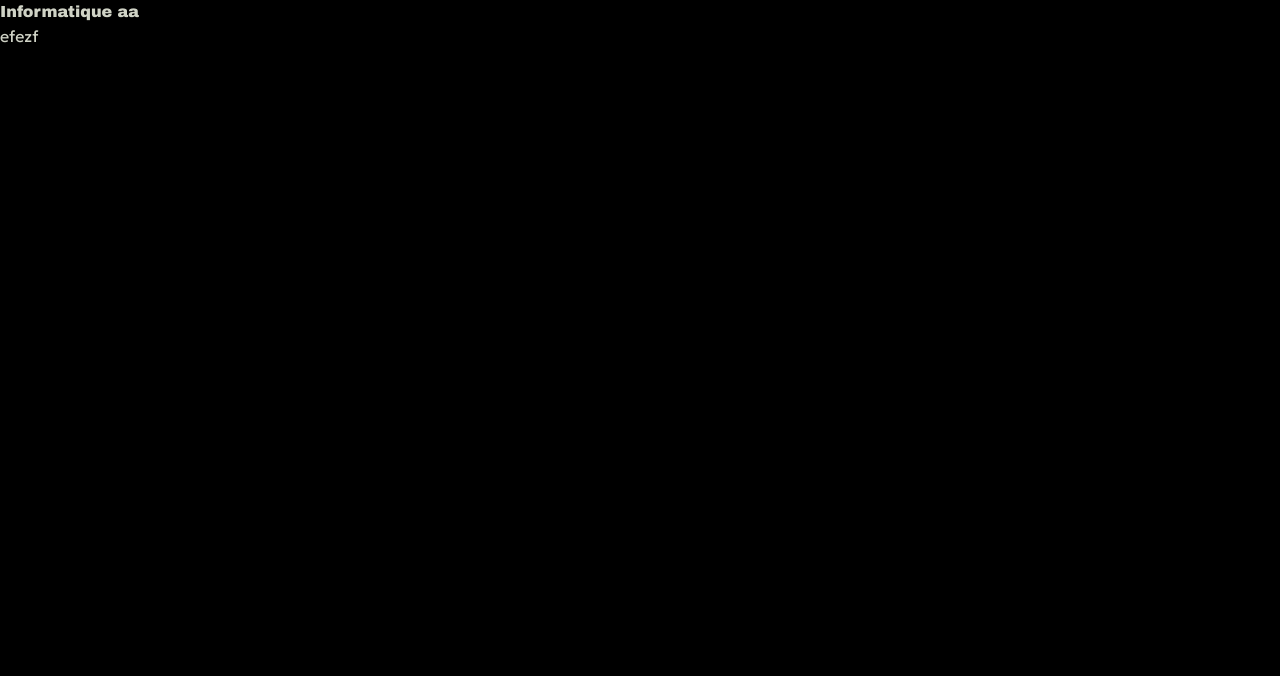
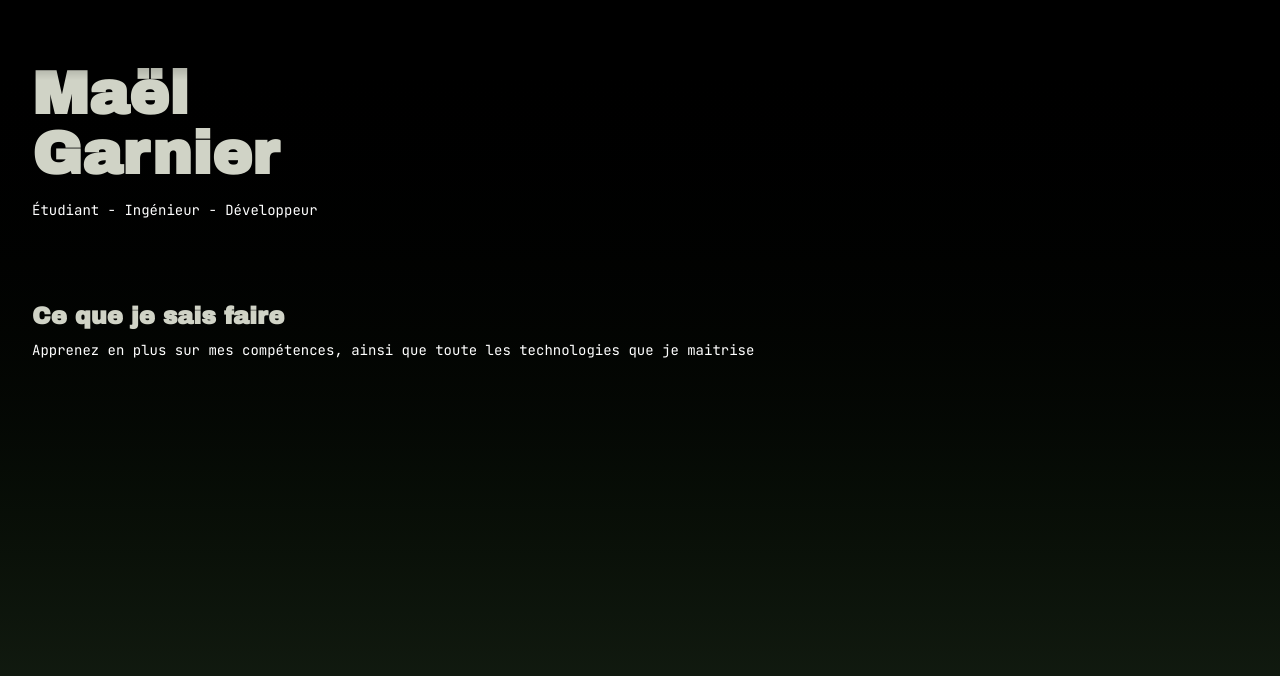
Before and after one commit to mael-grn/lightness, a Next.js app: page /1 in a window 1280 px wide. Shown: the top 676 px of the page. Built offline with nearby package versions, Linux system fonts and the light colour scheme.

Commit message:
ajout du style et des premiers elements

```diff
--- a/app/[lang]/page.tsx
+++ b/app/[lang]/page.tsx
@@ -9,9 +9,14 @@ export default async function Home({ params }: Props) {
     const { lang } = await params;
     const dict = await getDictionary(lang);
   return (
-    <div>
-        <h1>{dict.ui.description}</h1>
-  efezf
+    <div className={"flex flex-col gap-4"}>
+        <h1 className={"text-6xl font-bold "}>Maël<br/>Garnier</h1>
+        <p className={"text-sm"}>{dict.ui.intro.description}</p>
+
+        <section className={"flex flex-col gap-2 mt-16"}>
+            <h2 className={"text-2xl font-bold"}>{dict.ui.competences.titre}</h2>
+            <p className={"text-sm"}>{dict.ui.competences.description}</p>
+        </section>
     </div>
   );
 }
--- a/app/dictionnaires/en.json
+++ b/app/dictionnaires/en.json
@@ -1,5 +1,7 @@
 {
   "ui": {
-    "description": "Informatique bb"
+    "intro": {
+      "description": "Étudiant - Ingénieur - Développeur"
+    }
   }
 }
--- a/app/dictionnaires/fr.json
+++ b/app/dictionnaires/fr.json
@@ -1,5 +1,11 @@
 {
   "ui": {
-    "description": "Informatique aa"
+    "intro": {
+      "description": "Étudiant - Ingénieur - Développeur"
+    },
+    "competences": {
+      "titre": "Ce que je sais faire",
+      "description": "Apprenez en plus sur mes compétences, ainsi que toute les technologies que je maitrise"
+    }
   }
 }
--- a/app/globals.css
+++ b/app/globals.css
@@ -14,12 +14,15 @@
 }
 
 body {
-  background: var(--background);
   color: var(--foreground);
   font-family: Geologica, Helvetica, sans-serif;
 }
 
 h1, h2, h3 {
   font-family: Archivo Black, Helvetica, sans-serif;
+}
 
+p {
+  font-family: JetBrains Mono, Helvetica, sans-serif;
+  color: white;
 }
--- a/app/layout.tsx
+++ b/app/layout.tsx
@@ -1,5 +1,5 @@
-import type { Metadata } from "next";
-import { Archivo_Black, JetBrains_Mono, Geologica } from "next/font/google";
+import type {Metadata} from "next";
+import {Archivo_Black, JetBrains_Mono, Geologica} from "next/font/google";
 import "./globals.css";
 
 const Archivo = Archivo_Black({
@@ -22,13 +22,16 @@ export const metadata: Metadata = {
     description: "Mon portfolio",
 };
 
-export default function RootLayout({ children }: LayoutProps<"/">) {
+export default function RootLayout({children}: LayoutProps<"/">) {
     return (
         <html
             lang="fr"
             className={`${Jetbrains.variable} ${Archivo.variable} ${Geologicaa.variable} h-full antialiased`}
         >
-      <body className="min-h-full flex flex-col">{children}</body>
+        <body className="min-h-full bg-linear-to-b from-background to-[#182316] w-full pt-16 p-8 flex flex-col">
+        <div className={"fixed top-0 left-0 w-full h-20 bg-linear-to-b from-background to-transparent"}></div>
+        {children}
+        </body>
         </html>
     );
 }
--- a/middleware.ts
+++ /dev/null
@@ -1,43 +0,0 @@
-// middleware.ts
-import { NextResponse } from 'next/server';
-import type { NextRequest } from 'next/server';
-import { match } from '@formatjs/intl-localematcher';
-import Negotiator from 'negotiator';
-
-const locales = ['fr', 'en'];
-const defaultLocale = 'fr';
-
-function getLocale(request: NextRequest): string {
-    const negotiatorHeaders: Record<string, string> = {};
-    request.headers.forEach((value, key) => (negotiatorHeaders[key] = value));
-
-    const languages = new Negotiator({ headers: negotiatorHeaders }).languages();
-
-    try {
-        return match(languages, locales, defaultLocale);
-    } catch {
-        return defaultLocale;
-    }
-}
-
-export function middleware(request: NextRequest) {
-    const { pathname } = request.nextUrl;
-
-    // Vérifie si le pathname contient déjà une langue supportée
-    const pathnameHasLocale = locales.some(
-        (locale) => pathname.startsWith(`/${locale}/`) || pathname === `/${locale}`
-    );
-
-    if (pathnameHasLocale) return NextResponse.next();
-
-    // Détection de la langue du navigateur et redirection
-    const locale = getLocale(request);
-    const newUrl = new URL(`/${locale}${pathname === '/' ? '' : pathname}`, request.url);
-
-    return NextResponse.redirect(newUrl);
-}
-
-export const config = {
-    // Ignore les routes API, les assets statiques et les fichiers système
-    matcher: ['/((?!api|_next/static|_next/image|favicon.ico|.*\\..*).*)'],
-};
--- a/package.json
+++ b/package.json
@@ -10,6 +10,7 @@
   },
   "dependencies": {
     "@formatjs/intl-localematcher": "^0.8.13",
+    "framer-motion": "^13.1.1",
     "negotiator": "^1.1.0",
     "next": "16.3.1",
     "react": "19.2.8",
```
Also changed, not shown: 1 other file (tests, documents, lock files or other folders). Lines whose indentation alone changed are shown as unchanged.
